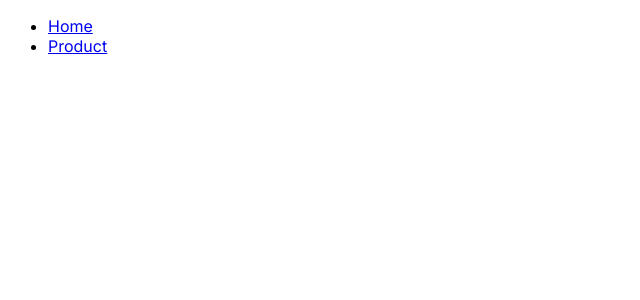
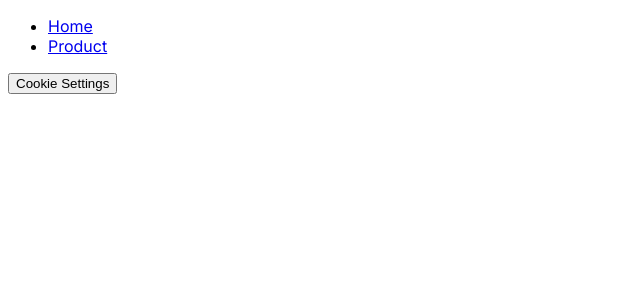
Before and after one commit to ranjan077/gtm-nextjs-demo-app, a Next.js app: page / in a window 1280 px wide. Shown: the top 300 px of the page, without its empty margins (0-640 px from the left). Built offline with nearby package versions, Linux system fonts and the light colour scheme.

Commit message:
added cookie settings button

```diff
--- a/src/app/layout.tsx
+++ b/src/app/layout.tsx
@@ -33,6 +33,9 @@ export default function RootLayout({
         />
       </head>
       <body className={inter.className}>{children}</body>
+      <footer>
+        <button id="ot-sdk-btn" class="ot-sdk-show-settings">Cookie Settings</button>
+      </footer>
     </html>
   )
 }
```
